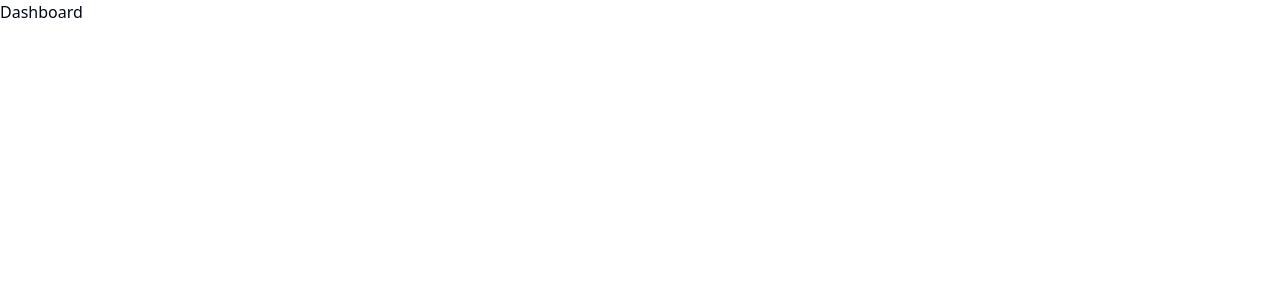
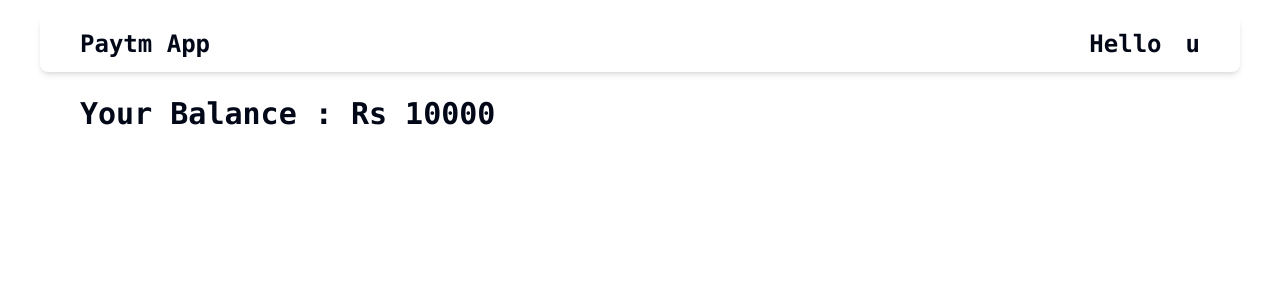
Before and after one commit to mridul891/paytmv2, a React (Vite) app in the folder frontend/: page /dashboard in a window 1280 px wide. Shown: the top 300 px of the page. Built offline with nearby package versions, Linux system fonts and the light colour scheme.

Commit message:
App bar and balance component Done

```diff
--- /dev/null
+++ b/frontend/src/Component/Appbar.jsx
@@ -0,0 +1,13 @@
+const Appbar = () => {
+  return (
+    <div className="flex justify-between shadow-md px-10  rounded-lg py-3 font-mono text-2xl">
+      <h1 className="font-bold">Paytm App</h1>
+      <div className="flex justify-between gap-6 font-semibold">
+        <h3>Hello</h3>
+        <div>u</div>
+      </div>
+    </div>
+  );
+};
+
+export default Appbar;
--- /dev/null
+++ b/frontend/src/Component/Balance.jsx
@@ -0,0 +1,9 @@
+const Balance = ({ label }) => {
+  return (
+    <div className="font-mono font-bold text-3xl pt-6 px-10">
+      <p>Your Balance : Rs {label}</p>
+    </div>
+  );
+};
+
+export default Balance;
--- a/frontend/src/Elements/Dashboard.jsx
+++ b/frontend/src/Elements/Dashboard.jsx
@@ -1,5 +1,13 @@
+import Appbar from "@/Component/Appbar";
+import Balance from "./../Component/Balance";
+
 const Dashboard = () => {
-  return <div>Dashboard</div>;
+  return (
+    <div className="mx-10 mt-4">
+      <Appbar />
+      <Balance label={"10000"} />
+    </div>
+  );
 };
 
 export default Dashboard;
```
